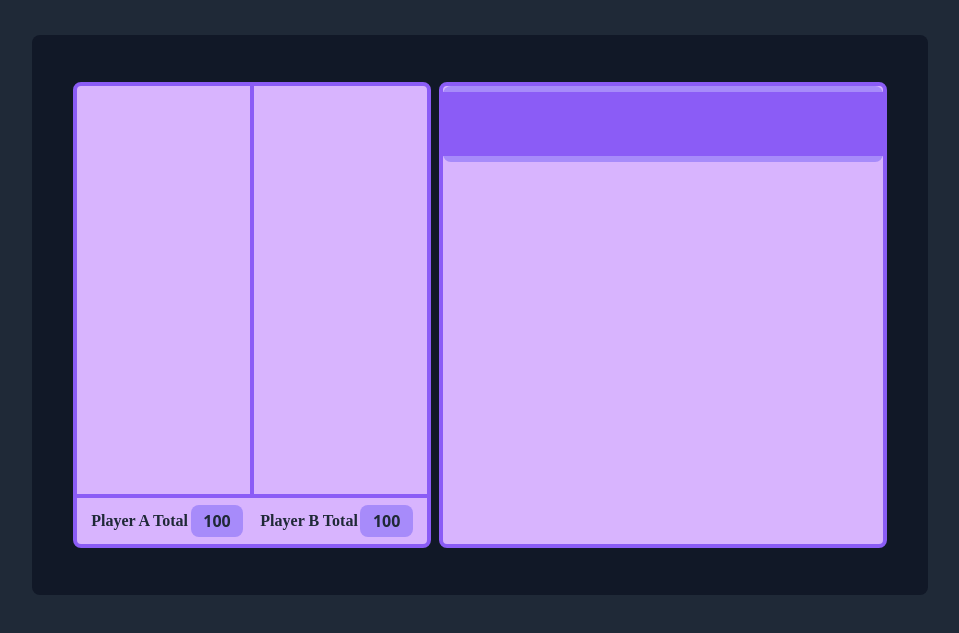
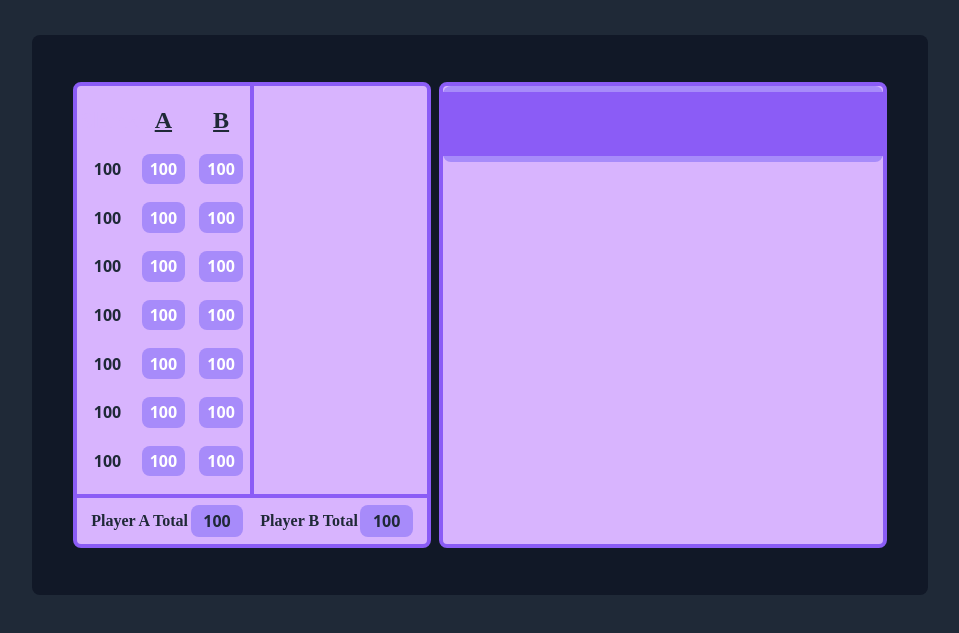
Before and after one commit to staten-island-tech/create-task-Jarvis-Li2244, a website built with Vite: page app/index.html in a window 1280 px wide. Shown: the part 145-778 px from the top of the page, without its empty margins (160-1119 px from the left). Built offline with nearby package versions, Linux system fonts and the light colour scheme.

Commit message:
asdasdwqafgqas7ys xsdfsa

```diff
--- a/app/index.html
+++ b/app/index.html
@@ -41,14 +41,110 @@
         <!-- Score Table -->
         <div class="w-2/5 h-5/6 bg-purple-300 rounded-lg border-4 border-violet-500 m-1 flex flex-wrap items-center justify-evenly">
 
-
+            <!-- First Column -->
             <div class="first-column w-1/2 h-5/6 border-violet-500 border-r-2 border-b-4 flex flex-wrap items-center justify-evenly">
 
-              <div class="w-1/3 h-1/6 "></div>
-              <div class="w-1/3 h-1/6 "></div>
-              <div class="w-1/3 h-1/6 "></div>
+              <div class="first-column-one w-1/3 h-full flex flex-col flex-wrap items-center justify-evenly text-gray-800">
+                <h1 class="text-2xl text-purple-300 font-creepster font-extrabold">Blank</h1>
+
+                <div class="column-buttons flex items-center justify-evenly">
+                  <h1 class="one text-1xl font-bold">100</h1>
+                </div>
+
+                <div class="column-buttons flex items-center justify-evenly">
+                  <h1 class="two text-1xl font-bold">100</h1>
+                </div>
+
+                <div class="column-buttons flex items-center justify-evenly">
+                  <h1 class="three text-1xl font-bold">100</h1>
+                </div>
+
+                <div class="column-buttons flex items-center justify-evenly">
+                  <h1 class="four text-1xl font-bold">100</h1>
+                </div>
+
+                <div class="column-buttons flex items-center justify-evenly">
+                  <h1 class="five text-1xl font-bold">100</h1>
+                </div>
+
+                <div class="column-buttons flex items-center justify-evenly">
+                  <h1 class="six text-1xl font-bold">100</h1>
+                </div>
+
+                <div class="column-buttons flex items-center justify-evenly">
+                  <h1 class="bonus text-1xl font-bold">100</h1>
+                </div>
+
+              </div>
+
+              <div class="first-column-two w-1/3 h-full flex flex-col flex-wrap items-center justify-evenly">
+                <h1 class="text-2xl text-gray-800 font-creepster font-extrabold underline">A</h1>
+
+                <button class="column-buttons bg-violet-400 rounded-lg flex items-center justify-evenly text-white">
+                  <h1 class="player-a-one text-1xl font-bold">100</h1>
+                </button>
+
+                <button class="column-buttons bg-violet-400 rounded-lg flex items-center justify-evenly text-white">
+                  <h1 class="player-a-two text-1xl font-bold">100</h1>
+                </button>
+
+                <button class="column-buttons bg-violet-400 rounded-lg flex items-center justify-evenly text-white">
+                  <h1 class="player-a-three text-1xl font-bold">100</h1>
+                </button>
+
+                <button class="column-buttons bg-violet-400 rounded-lg flex items-center justify-evenly text-white">
+                  <h1 class="player-a-four text-1xl font-bold">100</h1>
+                </button>
+
+                <button class="column-buttons bg-violet-400 rounded-lg flex items-center justify-evenly text-white">
+                  <h1 class="player-a-five text-1xl font-bold">100</h1>
+                </button>
+
+                <button class="column-buttons bg-violet-400 rounded-lg flex items-center justify-evenly text-white">
+                  <h1 class="player-a-six text-1xl font-bold">100</h1>
+                </button>
+
+                <button class="column-buttons bg-violet-400 rounded-lg flex items-center justify-evenly text-white">
+                  <h1 class="player-a-bonus text-1xl font-bold">100</h1>
+                </button>
+
+              </div>
+              <div class="first-column-three w-1/3 h-full flex flex-col flex-wrap items-center justify-evenly">
+                <h1 class="text-2xl text-gray-800 font-creepster font-extrabold underline">B</h1>
+
+                <button class="column-buttons bg-violet-400 rounded-lg flex items-center justify-evenly text-white">
+                  <h1 class="player-b-one text-1xl font-bold">100</h1>
+                </button>
+
+                <button class="column-buttons bg-violet-400 rounded-lg flex items-center justify-evenly text-white">
+                  <h1 class="player-b-two text-1xl font-bold">100</h1>
+                </button>
+
+                <button class="column-buttons bg-violet-400 rounded-lg flex items-center justify-evenly text-white">
+                  <h1 class="player-b-three text-1xl font-bold">100</h1>
+                </button>
+
+                <button class="column-buttons bg-violet-400 rounded-lg flex items-center justify-evenly text-white">
+                  <h1 class="player-b-four text-1xl font-bold">100</h1>
+                </button>
+
+                <button class="column-buttons bg-violet-400 rounded-lg flex items-center justify-evenly text-white">
+                  <h1 class="player-b-five text-1xl font-bold">100</h1>
+                </button>
+
+                <button class="column-buttons bg-violet-400 rounded-lg flex items-center justify-evenly text-white">
+                  <h1 class="player-b-six text-1xl font-bold">100</h1>
+                </button>
+
+                <button class="column-buttons bg-violet-400 rounded-lg flex items-center justify-evenly text-white">
+                  <h1 class="player-b-bonus text-1xl font-bold">100</h1>
+                </button>
+
+              </div>
 
             </div>
+
+            <!-- Second Column -->
             <div class="second-column w-1/2 border-violet-500 border-l-2 border-b-4">
 
 
--- a/app/style.css
+++ b/app/style.css
@@ -22,3 +22,8 @@
 .final-score-b{
     width: 45%
 }
+
+.column-buttons{
+    width: 75%;
+    height: 7.5%
+}
```
